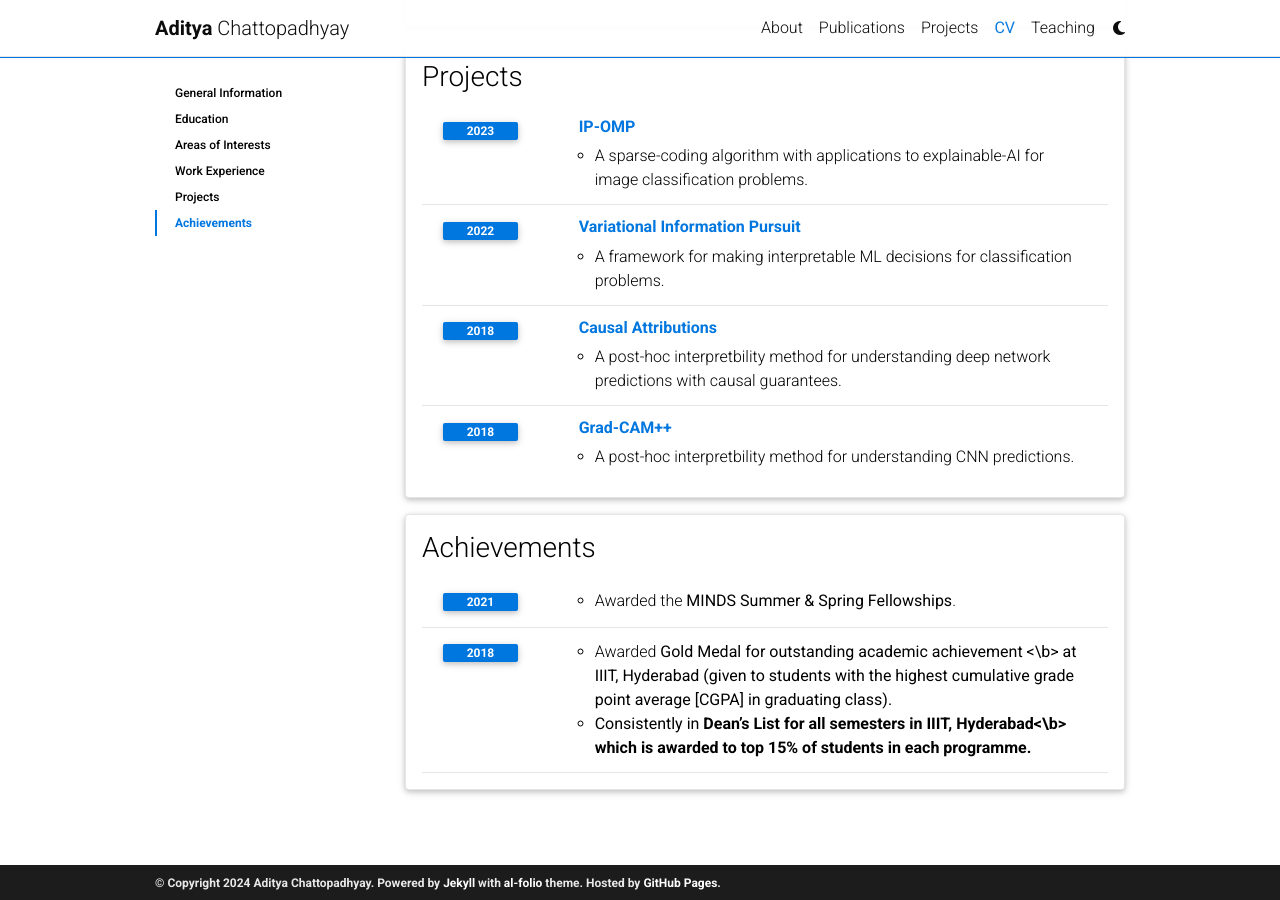
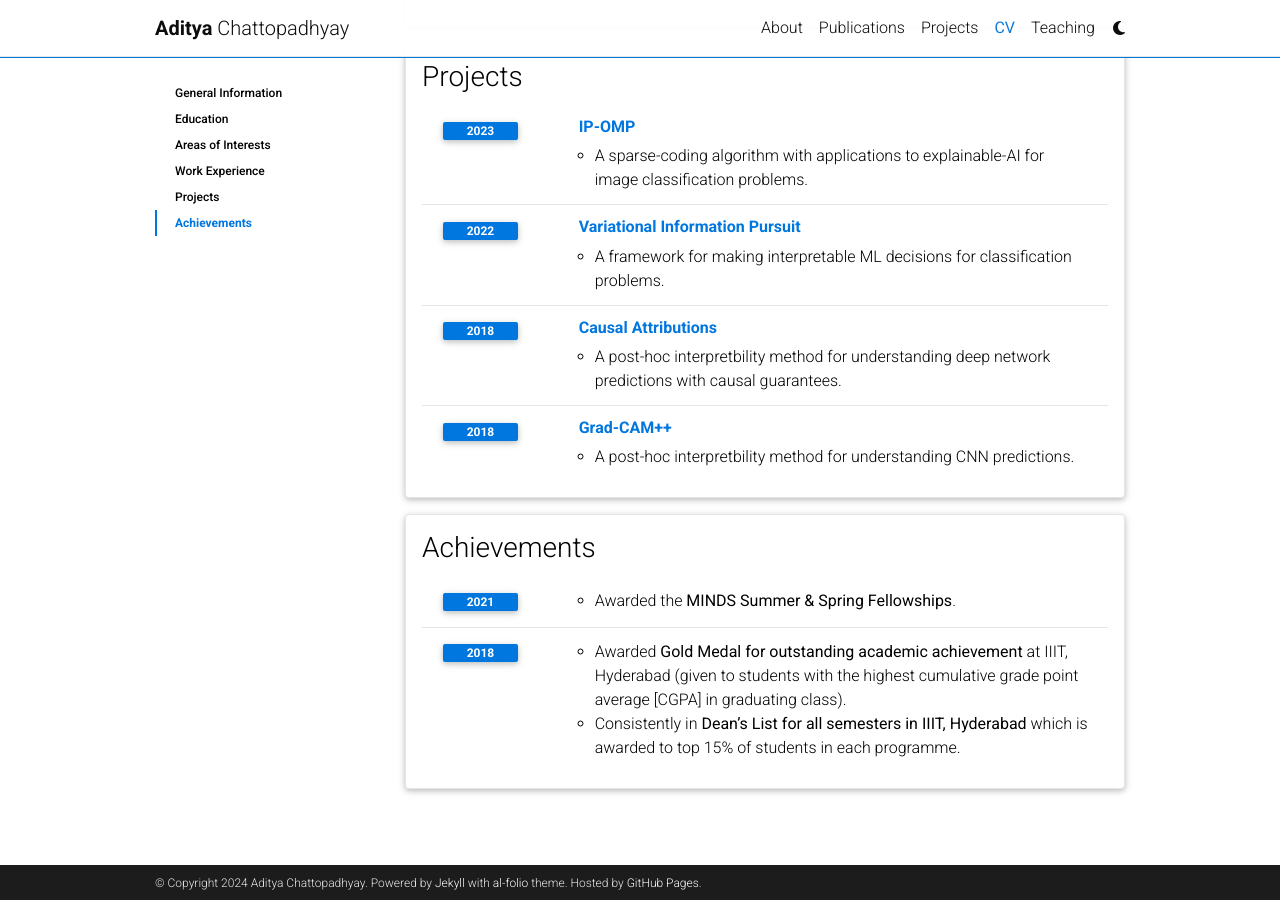
Before and after one commit to achatto1/achatto1.github.io, a Jekyll site: the page built from _pages/cv.md, in a window 1280 px wide and 900 px high, scrolled down 1902 px. Built offline with Jekyll 4.4.1, drawn with Linux system fonts in a browser that asks for light colours; comment, search, counter and statistics services are not loaded; a style sheet for code colours, icons or effects is not loaded.

Commit message:
minor tweaks

```diff
--- a/_data/cv.yml
+++ b/_data/cv.yml
@@ -95,8 +95,8 @@
         - Awarded the <b>MINDS Summer & Spring Fellowships</b>.
     - year: 2018
       items:
-        - Awarded <b>Gold Medal for outstanding academic achievement <\b> at IIIT, Hyderabad (given to students with the highest cumulative grade point average [CGPA] in graduating class).
-        - Consistently in <b>Dean’s List for all semesters in IIIT, Hyderabad<\b> which is awarded to top 15% of students in each programme.
+        - Awarded <b>Gold Medal for outstanding academic achievement </b> at IIIT, Hyderabad (given to students with the highest cumulative grade point average [CGPA] in graduating class).
+        - Consistently in <b>Dean’s List for all semesters in IIIT, Hyderabad</b> which is awarded to top 15% of students in each programme.
 
 
   # - title: Services
```
